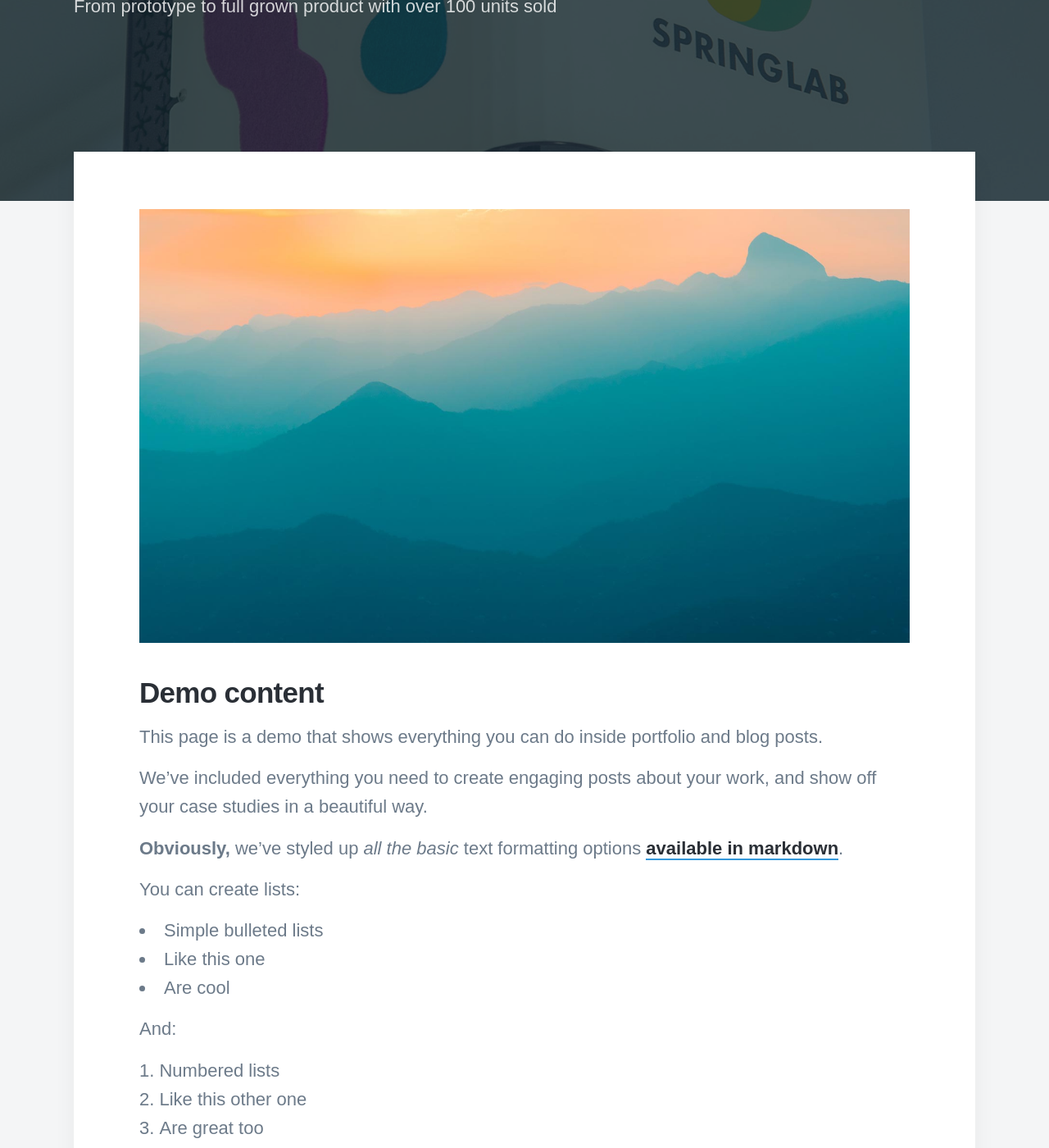
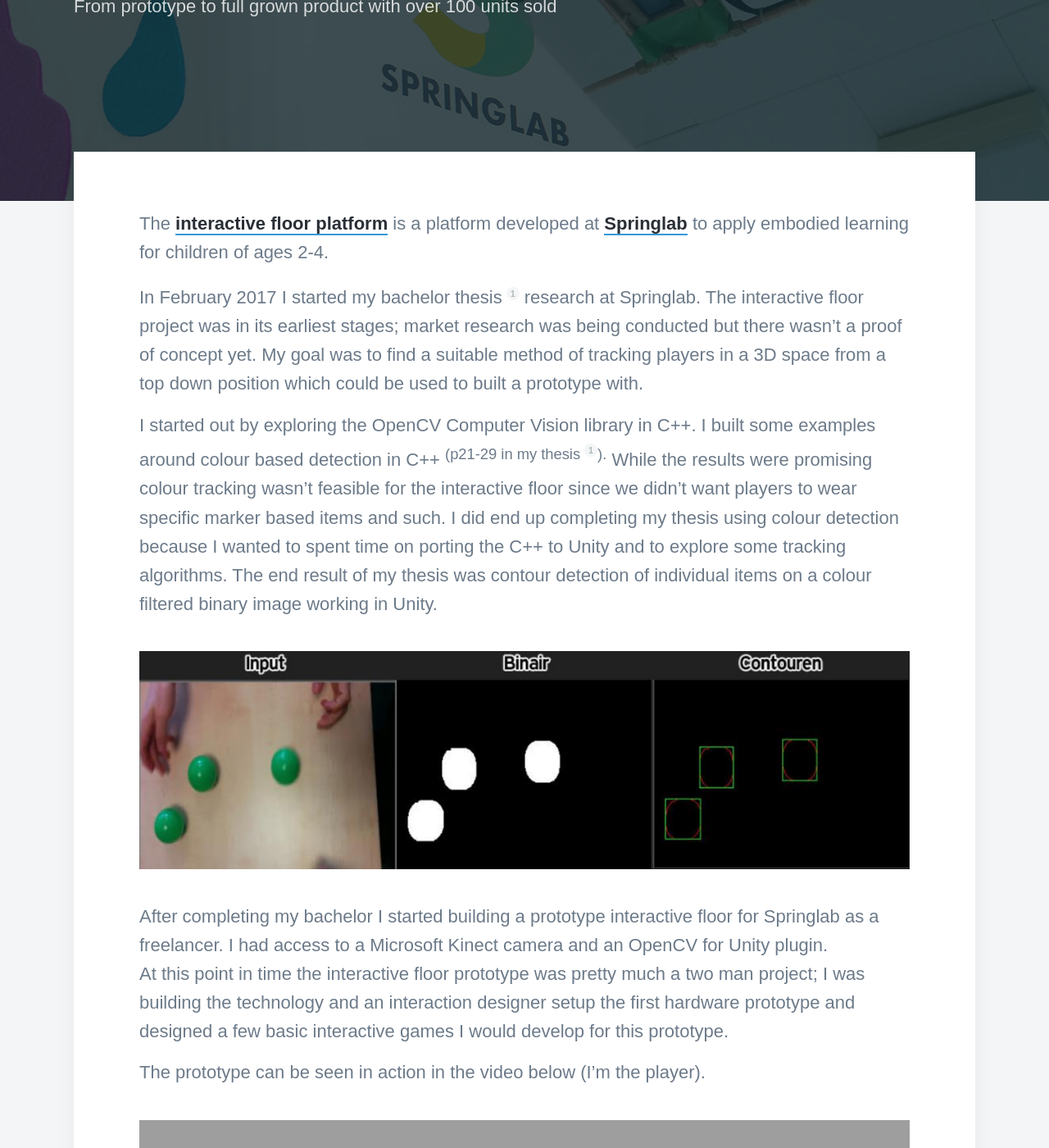
Before and after one commit to Rynji/Rynji.github.io, a Jekyll site: the page built from _projects/2019-12-24-Interactive-floor-project.md, in a window 1280 px wide and 1400 px high, scrolled down 347 px. Shown: the whole window at 82% size. Built offline with Jekyll 4.4.1, drawn with Linux system fonts in a browser that asks for light colours; nearby versions of some CDN libraries; some web fonts are replaced; some of the changed text lies outside the part shown; grey boxes are pictures that could not be loaded.

Commit message:
Updated some descriptions Added interactive floor project

````diff
--- a/_projects/2019-12-24-Interactive-floor-project.md
+++ b/_projects/2019-12-24-Interactive-floor-project.md
@@ -3,104 +3,28 @@ title: 'Interactive Floor Platform'
 subtitle: 'From prototype to full grown product with over 100 units sold'
 date: 2019-12-24
 description: From graduation thesis on tracking in 3D space to prototype to a released product. The platform is used to apply embodied learning in a playful way using interactive games. I've developed its prototype and helped it grow to a fully developed product.
-featured_image: '/images/projects/floor-project/beweegkast.jpg'
+featured_image: '/images/projects/floor-project/floor_project_banner.jpg'
 ---
 
-![](/images/demo/demo-landscape.jpg)
+The [interactive floor platform](https://springlab.nl/beweegvloer/) is a platform developed at [Springlab](https://springlab.nl) to apply embodied learning for children of ages 2-4.
 
-## Demo content
+In February 2017 I started my bachelor thesis[^1] research at Springlab. The interactive floor project was in its earliest stages; market research was being conducted but there wasn't a proof of concept yet. My goal was to find a suitable method of tracking players in a 3D space from a top down position which could be used to built a prototype with.
 
-This page is a demo that shows everything you can do inside portfolio and blog posts.
+I started out by exploring the OpenCV Computer Vision library in C++. I built some examples around colour based detection in C++ <sup>(p21-29 in my thesis[^1]).</sup> While the results were promising colour tracking wasn't feasible for the interactive floor since we didn't want players to wear specific marker based items and such. I did end up completing my thesis using colour detection because I wanted to spent time on porting the C++ to Unity and to explore some tracking algorithms. The end result of my thesis was contour detection of individual items on a colour filtered binary image working in Unity.
 
-We've included everything you need to create engaging posts about your work, and show off your case studies in a beautiful way.
+![](/images/projects/floor-project/colour_contour_detection.jpg)
 
-**Obviously,** we’ve styled up *all the basic* text formatting options [available in markdown](https://github.com/adam-p/markdown-here/wiki/Markdown-Cheatsheet).
+After completing my bachelor I started building a prototype interactive floor for Springlab as a freelancer. I had access to a Microsoft Kinect camera and an OpenCV for Unity plugin.
+At this point in time the interactive floor prototype was pretty much a two man project; I was building the technology and an interaction designer setup the first hardware prototype and designed a few basic interactive games I would develop for this prototype.
 
-You can create lists:
+The prototype can be seen in action in the video below (I'm the player).
+<iframe src="https://www.youtube.com/embed/dJ-woBDXpAQ" width="640" height="360" frameborder="0" webkitallowfullscreen mozallowfullscreen allowfullscreen></iframe>
+Below is a photo of the prototype we used to test with. We actually experimented with multiple beamers to combat shadows on the play area, but it made calibrating near impossible.
 
-* Simple bulleted lists
-* Like this one
-* Are cool
+![](/images/projects/floor-project/first_active_prototype.jpg)
 
-And:
+We tested this prototype with the interactive games multiple times at day-care(s) which proved succesful. The children were wildly engaged in the games and the supervisors liked the product.
+During my freelance work, which was on and off spanning half a year, Springlab's social media presence attracted a big investor which meant the company was ready for the next stage.
+I started a full time job as a game developer together with one other developer who would take care of the tracking department. I started the project working on the tracking code, but since I am more interested in gameplay programming I transitioned onto game development for this project. I laid the foundations for the setup of the entire application that is still running for more than 100 customers today; I also setup and manage the GitHub version control with pull requests, code reviews, logical commits and the like.
 
-1. Numbered lists
-2. Like this other one
-3. Are great too
-
-You can also add blockquotes, which are shown at a larger width to help break up the layout and draw attention to key parts of your content:
-
-> “Simple can be harder than complex: You have to work hard to get your thinking clean to make it simple. But it’s worth it in the end because once you get there, you can move mountains.”
-
-The theme also supports markdown tables:
-
-| Item                 | Author        | Supports tables? | Price |
-|----------------------|---------------|------------------|-------|
-| Duet Jekyll Theme    | Jekyll Themes | Yes              | $49   |
-| Index Jekyll Theme   | Jekyll Themes | Yes              | $49   |
-| Journal Jekyll Theme | Jekyll Themes | Yes              | $49   |
-
-And footnotes[^1], which link to explanations[^2] at the bottom of the page[^3].
-
-[^1]: Beautiful modern, minimal theme design.
-[^2]: Powerful features to show off your work.
-[^3]: Maintained and supported by the theme developer.
-
-You can throw in some horizontal rules too:
-
----
-
-### Image galleries
-
-Here's a really neat custom feature we added – galleries:
-
-<div class="gallery" data-columns="3">
-	<img src="/images/demo/demo-portrait.jpg">
-	<img src="/images/demo/demo-landscape.jpg">
-	<img src="/images/demo/demo-square.jpg">
-	<img src="/images/demo/demo-landscape-2.jpg">
-</div>
-
-Inspired by the Galleries feature from WordPress, we've made it easy to create grid layouts for your images. Just use a bit of simple HTML in your post to create a masonry grid image layout:
-
-```html
-<div class="gallery" data-columns="3">
-    <img src="/images/demo/demo-portrait.jpg">
-    <img src="/images/demo/demo-landscape.jpg">
-    <img src="/images/demo/demo-square.jpg">
-    <img src="/images/demo/demo-landscape-2.jpg">
-</div>
-```
-
-*See what we did there? Code and syntax highlighting is built-in too!*
-
-Change the number inside the 'columns' setting to create different types of gallery for all kinds of purposes. You can even click on each image to seamlessly enlarge it on the page.
-
----
-
-### Image carousels
-
-Here's another gallery with only one column, which creates a carousel slide-show instead.
-
-A nice little feature: the carousel only advances when it is in view, so your visitors won't scroll down to find it half way through your images.
-
-<div class="gallery" data-columns="1">
-	<img src="/images/demo/demo-landscape.jpg">
-	<img src="/images/demo/demo-landscape-2.jpg">
-</div>
-
-### What about videos?
-
-Videos are an awesome way to show off your work in a more engaging and personal way, and we’ve made sure they work great on our themes. Just paste an embed code from YouTube or Vimeo, and the theme makes sure it displays perfectly:
-
-<iframe src="https://player.vimeo.com/video/148003889" width="640" height="360" frameborder="0" allowfullscreen></iframe>
-
----
-
-## Pretty cool, huh?
-
-We've packed this theme with powerful features to show off your work.
-
-Why not put them to use on your new portfolio?
-
-<a href="https://jekyllthemes.io/theme/personal-website-jekyll-theme" class="button button--large">Get This Theme</a>
+[^1]: [download thesis in pdf here (Dutch)](/documents/bachelor-thesis.pdf)
````
Also changed, not shown: _pages/about.md (+1 -0 lines), _projects/2019-12-25-interactive-floor-games.md (+1 -1 lines), images/projects/floor-project/colour_blob_detection.png (added), images/projects/floor-project/colour_contour_detection.jpg (added), images/projects/floor-project/first_active_prototype.jpg (added), images/projects/floor-project/floor_project_banner.jpg (added).
